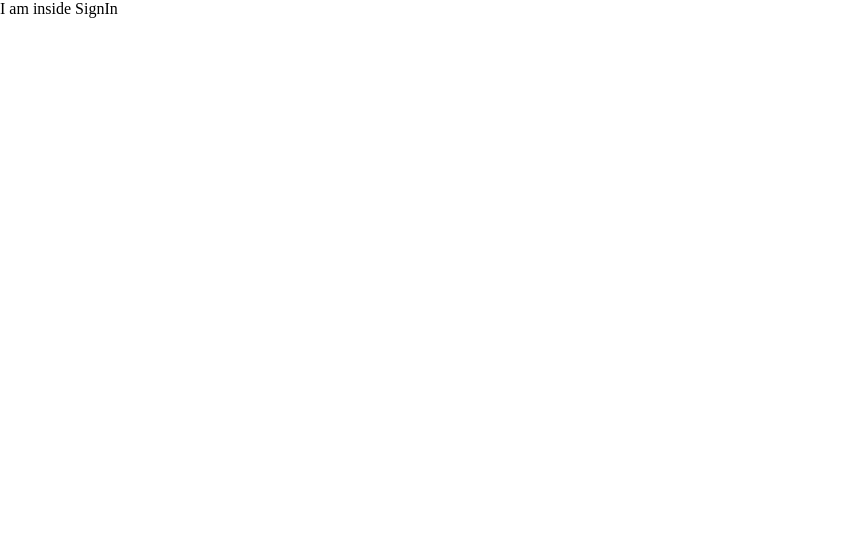
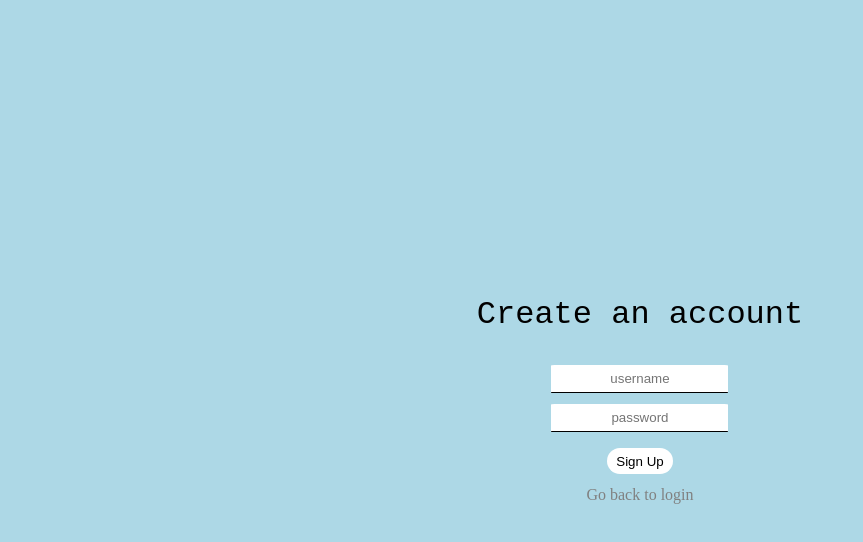
Before and after one commit to hide-secret/Hide-Secret, a React app: page /signup in a window 1280 px wide. Shown: the top 542 px of the page, without its empty margins (0-863 px from the left). Built offline with nearby package versions, Linux system fonts and the light colour scheme.

Commit message:
completed signup component

```diff
--- a/client/components/Map.jsx
+++ b/client/components/Map.jsx
@@ -3,27 +3,20 @@ import { GoogleMap, LoadScript, Marker } from '@react-google-maps/api';
 
 const Map = ({coord}) => {
 
-    const mark = [{lat: 37.5643300, lng: -121.986}, {lat: 38.00, lng: -122}, {lat: 36.4, lng: -120}]
-
+    const mark = [{lat: 40.7599009, lng: -73.8337662}, {lat: 40.7599003, lng: -73.8331661}, {lat: 40.7594003, lng:  -73.3337635}]
 
     const [latitude, setLatitude] = useState(coord.latitude)
     const [longitude, setLongitude] = useState(coord.longitude)
     const [map, setMap] = useState(null)
 
-    useEffect(() => {
-        setLatitude(coord.latitude)
-        setLongitude(coord.longitude)
-    }, [coord.latitude, coord.longitude])
 
-    const onLoad = useCallback(function callback(map) {
-        const bounds = new window.google.maps.LatLngBounds();
-        map.fitBounds(bounds);
-        setMap(map)
-    }, [])
-
+const onLoad = marker => {
+    console.log('marker: ', marker.position)
+  }
     const onUnmount = useCallback(function callback(map) {
         setMap(null)
     },[])
+
 
     return (
     <LoadScript
@@ -31,15 +24,19 @@ const Map = ({coord}) => {
     >
         <GoogleMap
             mapContainerStyle={{width: '100vw', height: '90vh'}}
-            center={{lat: latitude, lng: longitude}}
+            center={{lat: coord.latitude, lng: coord.longitude}}
             zoom={15}
-            // onLoad={onLoad}
-            // onUnmount={onUnmount}
             options={{disableDefaultUI: true}}
         >
-            {mark && mark.map((el) => {
-                <Marker position={el}/>
-            })}
+
+        {mark && mark.map((el) => {
+            console.log("position", el)
+            return (<Marker
+
+            position={el}/>)
+
+        })}
+
         <></>
         </GoogleMap>
     </LoadScript>
@@ -47,3 +44,6 @@ const Map = ({coord}) => {
 }
 
 export default Map;
+
+
+//still need functionality to remove marker position after user gets secret
--- a/client/containers/HomePage.jsx
+++ b/client/containers/HomePage.jsx
@@ -1,7 +1,7 @@
-import React, { useState, useEffect } from 'react'
-import Map from '../components/Map'
+import React, { useState, useEffect, Suspense } from 'react'
+// import Map from '../components/Map'
 
-
+const Map = React.lazy(() => import('../components/Map'))
 const HomePage = () => {
 
     const [coord, setCoord] =  useState({})
@@ -19,7 +19,9 @@ const HomePage = () => {
     console.log('position.coords.lat ', coord)
     return (
         <>
+        <Suspense fallback={<p>loading</p>}>
         <Map coord={coord}/>
+        </Suspense>
         </>
     )
 }
--- a/client/containers/Login.jsx
+++ b/client/containers/Login.jsx
@@ -1,6 +1,6 @@
 import React, { useState } from "react"
 import { GoogleLogin } from "react-google-login"
-import '../styles/login.scss'
+import '../styles/styles.scss'
 
 
 const clientId = "1021045324608-gr7ao84frl5bk4iflnrt32oaos6cu9pt.apps.googleusercontent.com"
@@ -32,9 +32,9 @@ const Login = () => {
         <div className="title">
             Hidden
         </div>
-            <form action="/login" method="POST" onSubmit={onSubmit}>
+            <form action="/login" method="GET" onSubmit={onSubmit}>
                 <div className="username-container">
-                    <input id="username"
+                    <input className="login-input"
                     type="text"
                     placeholder="username"
                     value={username || ''}
@@ -43,7 +43,7 @@ const Login = () => {
                 </div>
                 <div className="password-container">
                     <input
-                    id="password"
+                    className="login-input"
                     type="password"
                     placeholder="password"
                     value={password || ''}
--- a/client/containers/Signup.jsx
+++ b/client/containers/Signup.jsx
@@ -1,9 +1,56 @@
-import React from "react";
+import React, {useState} from "react";
+const Signup = () => {
+    const [username, setUsername] = useState("")
+    const [password, setPassword] = useState("")
+    const onSubmit = (e) => {
+        e.prevenDefault();
+        fetch('/signup', {
+            method: 'POST',
+            headers: {
+                'Content-Type': 'application/json',
+            },
+            body: JSON.stringify({username, password}),
+        })
+        .then((res) => res.json())
+        .catch((err) => console.log(err))
+    }
 
+    return (
+        <div className="overall-container">
+        <div className="login-container">
+        <div className="title">
+        Create an account
+     </div>
+     <div className="signup-form">
+     <form action="/" method="POST" onSubmit={onSubmit}>
+             <div className="username-container">
+                 <input className="login-input"
+                 type="text"
+                 placeholder="username"
+                 value={username || ''}
+                 onChange={(e) => setUsername(e.target.value)}
+                 />
+             </div>
+             <div className="password-container">
+                 <input
+                 className="login-input"
+                 type="password"
+                 placeholder="password"
+                 value={password || ''}
+                 onChange={(e) => setPassword(e.target.value)}
+                 />
+             </div>
+             <div className="button-container">
+                 <button className="btn">Sign Up</button>
+             </div>
+         </form>
 
-const Signup = () => {
-    return (
-        <div>I am inside SignIn</div>
+     </div>
+     <div className="return-btn-div">
+     <a href="/">Go back to login</a>
+     </div>
+        </div>
+        </div>
         )
 }
 
--- a/client/styles/login.scss
+++ b/client/styles/styles.scss
@@ -43,7 +43,7 @@
   }
 }
 
-input {
+.login-input {
   border-radius: 2%;
   min-height: 2em;
   border: none;
@@ -76,17 +76,17 @@ input:focus {
   text-align: center;
 }
 
-a {
+.signup-container a {
   text-decoration: none;
   color: grey;
 }
 
-a:hover {
+.signup-container a:hover {
   color: rgb(32, 93, 192);
 }
 
-a:visited {
-  color: rgb(32, 93, 192);
+.signup-container a:visited {
+  color: rgb(58, 153, 176);;
 }
 
 .google-login-container {
@@ -94,3 +94,26 @@ a:visited {
   max-width: 100%;
   font-size: 1em;
 }
+
+
+/* this is container for Signup container */
+
+.signup-form {
+  display: flex;
+  justify-content: center;
+}
+
+.return-btn-div {
+  display: flex;
+  justify-content: center;
+  margin-top: .7em;
+}
+
+.return-btn-div a {
+  text-decoration: none;
+  color: grey;
+}
+
+.return-btn-div a:visited{
+  color: rgb(58, 153, 176);
+}
```
Also changed, not shown: client/App.jsx (+0 -16 lines).
